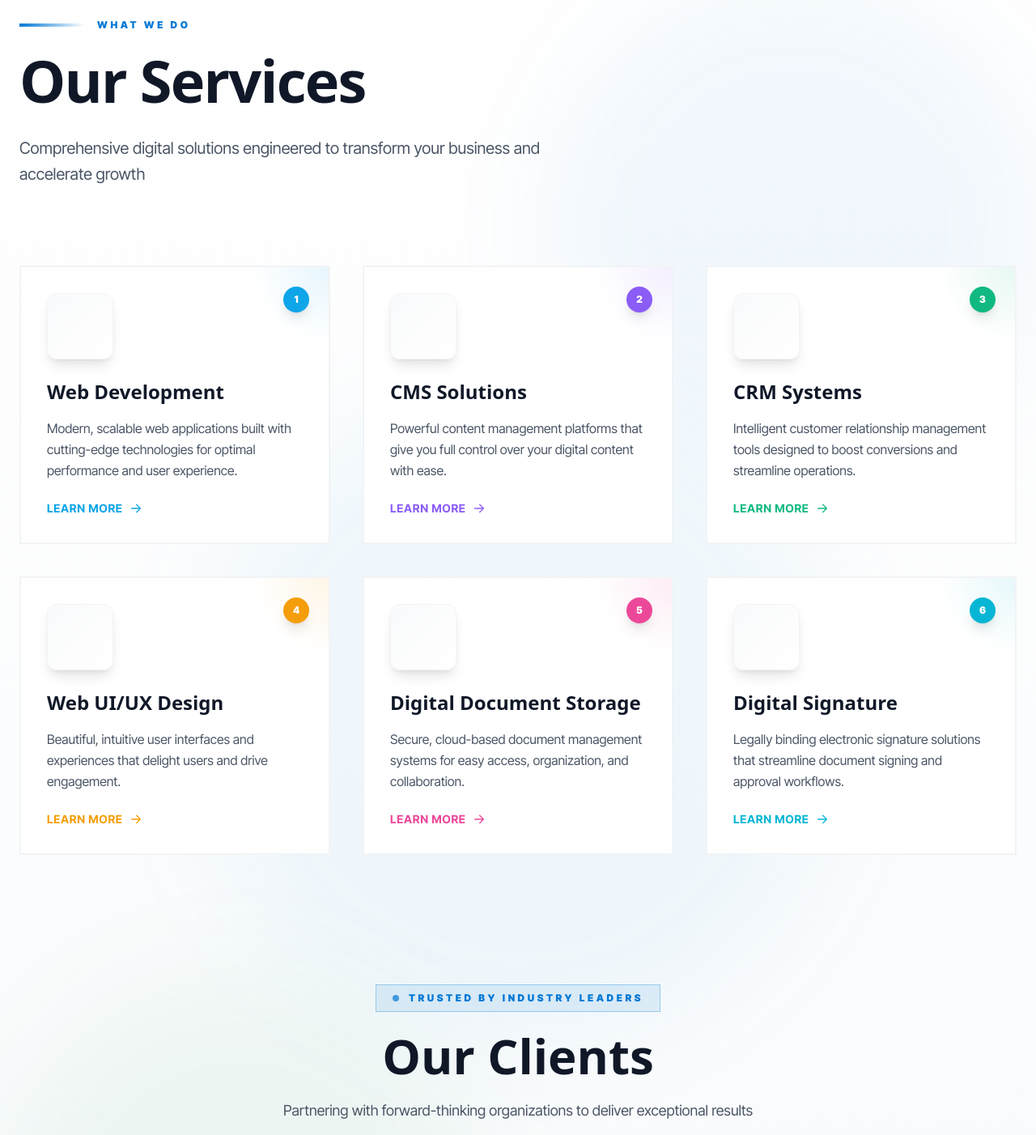
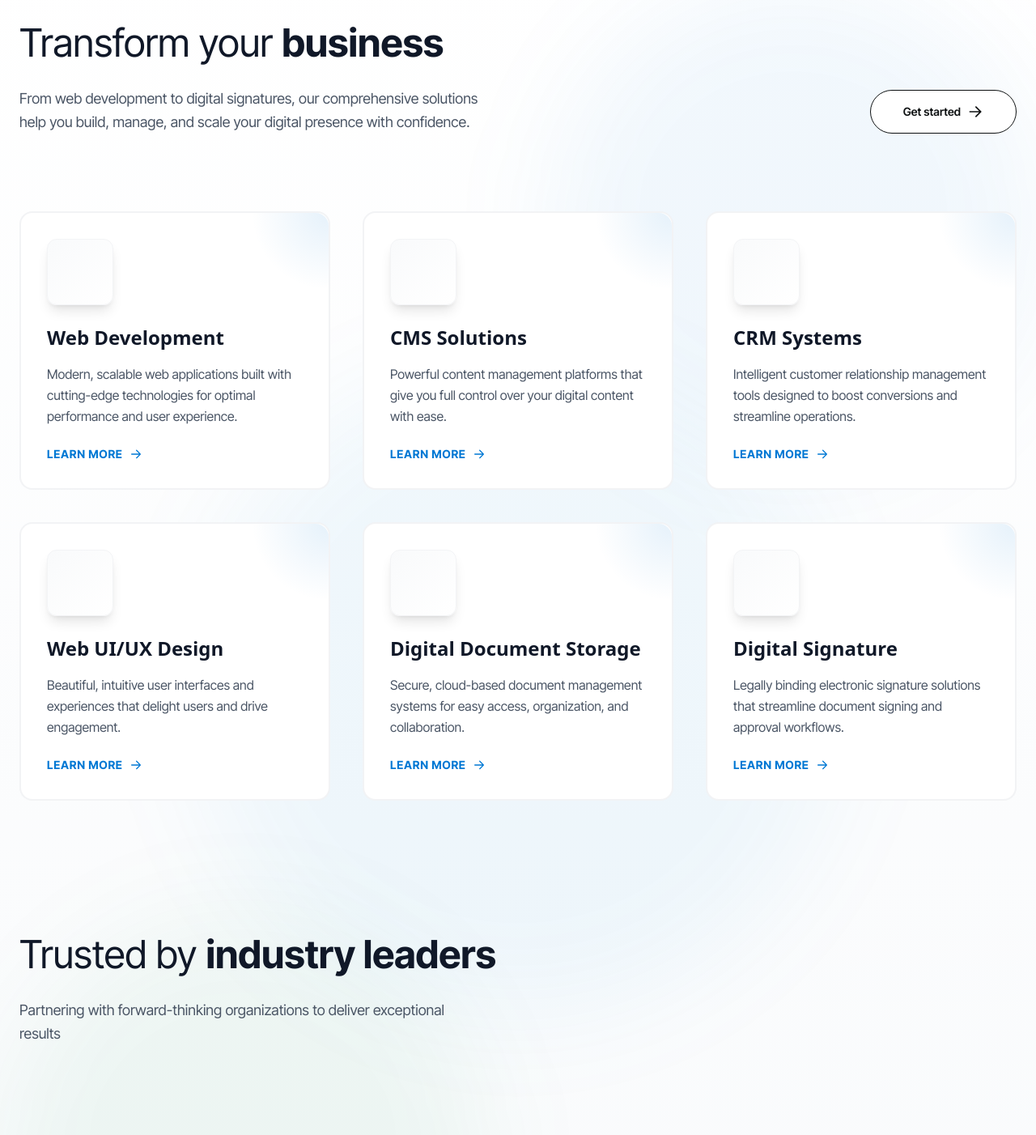
Before and after one commit to DucAnhLo/GVS-Website, a Next.js app: page / in a window 1280 px wide. Shown: the part 880-2282 px from the top of the page at 81% size. Built offline with nearby package versions, Linux system fonts and the light colour scheme; some icons are missing.

Commit message:
fix our services

```diff
--- a/src/components/Services.jsx
+++ b/src/components/Services.jsx
@@ -1,10 +1,72 @@
 'use client'
-import React, { useEffect, useRef } from 'react';
+import React, { useRef, useState, useEffect } from 'react';
 import { Icon } from '@iconify/react';
 import Link from 'next/link';
 
 const Services = () => {
-  const marqueeRef = useRef(null);
+  const [visibleCards, setVisibleCards] = useState(new Set());
+  const [isHeaderVisible, setIsHeaderVisible] = useState(false);
+  const [isClientsVisible, setIsClientsVisible] = useState(false);
+  const cardRefs = useRef([]);
+  const headerRef = useRef(null);
+  const clientsRef = useRef(null);
+
+  useEffect(() => {
+    // Observer for header
+    const headerObserver = new IntersectionObserver(
+      (entries) => {
+        entries.forEach((entry) => {
+          if (entry.isIntersecting) {
+            setIsHeaderVisible(true);
+          }
+        });
+      },
+      { threshold: 0.1, rootMargin: '0px 0px -50px 0px' }
+    );
+
+    if (headerRef.current) {
+      headerObserver.observe(headerRef.current);
+    }
+
+    // Observer for clients section
+    const clientsObserver = new IntersectionObserver(
+      (entries) => {
+        entries.forEach((entry) => {
+          if (entry.isIntersecting) {
+            setIsClientsVisible(true);
+          }
+        });
+      },
+      { threshold: 0.1, rootMargin: '0px 0px -50px 0px' }
+    );
+
+    if (clientsRef.current) {
+      clientsObserver.observe(clientsRef.current);
+    }
+
+    // Observers for cards
+    const cardObservers = cardRefs.current.map((ref, index) => {
+      const observer = new IntersectionObserver(
+        (entries) => {
+          entries.forEach((entry) => {
+            if (entry.isIntersecting) {
+              setVisibleCards((prev) => new Set([...prev, index]));
+            }
+          });
+        },
+        { threshold: 0.1, rootMargin: '0px 0px -50px 0px' }
+      );
+
+      if (ref) observer.observe(ref);
+      return observer;
+    });
+
+    return () => {
+      headerObserver.disconnect();
+      clientsObserver.disconnect();
+      cardObservers.forEach((observer) => observer.disconnect());
+    };
+  }, []);
 
   // Client data - add logos later
   const clients = [
@@ -14,62 +76,47 @@ const Services = () => {
     { id: 4, name: 'Client 4', logo: '/clients/tpduk.jpg' },
   ];
 
+  const azureBlue = '#0078D4';
+
   const services = [
     {
       icon: 'vscode-icons:file-type-reactjs',
       title: 'Web Development',
       description: 'Modern, scalable web applications built with cutting-edge technologies for optimal performance and user experience.',
-      color: '#0EA5E9',
-      bgGradient: 'from-sky-500/10 to-blue-500/5',
-      shadowColor: 'shadow-sky-500/20',
       slug: 'web-development'
     },
     {
       icon: 'fluent-color:content-view-32',
       title: 'CMS Solutions',
       description: 'Powerful content management platforms that give you full control over your digital content with ease.',
-      color: '#8B5CF6',
-      bgGradient: 'from-violet-500/10 to-purple-500/5',
-      shadowColor: 'shadow-violet-500/20',
       slug: 'cms-solutions'
     },
     {
       icon: 'flat-color-icons:workflow',
       title: 'CRM Systems',
       description: 'Intelligent customer relationship management tools designed to boost conversions and streamline operations.',
-      color: '#10B981',
-      bgGradient: 'from-emerald-500/10 to-green-500/5',
-      shadowColor: 'shadow-emerald-500/20',
       slug: 'crm-systems'
     },
     {
       icon: 'fluent-color:design-ideas-32',
       title: 'Web UI/UX Design',
       description: 'Beautiful, intuitive user interfaces and experiences that delight users and drive engagement.',
-      color: '#F59E0B',
-      bgGradient: 'from-amber-500/10 to-orange-500/5',
-      shadowColor: 'shadow-amber-500/20',
       slug: 'ui-ux-design'
     },
     {
       icon: 'fluent-color:document-24',
       title: 'Digital Document Storage',
       description: 'Secure, cloud-based document management systems for easy access, organization, and collaboration.',
-      color: '#EC4899',
-      bgGradient: 'from-pink-500/10 to-rose-500/5',
-      shadowColor: 'shadow-pink-500/20',
       slug: 'digital-document-storage'
     },
     {
       icon: 'flat-color-icons:signature',
       title: 'Digital Signature',
       description: 'Legally binding electronic signature solutions that streamline document signing and approval workflows.',
-      color: '#06B6D4',
-      bgGradient: 'from-cyan-500/10 to-teal-500/5',
-      shadowColor: 'shadow-cyan-500/20',
       slug: 'digital-signature'
     }
   ];
+
 
   return (
     <section className="relative py-32 bg-gradient-to-b from-white to-slate-50 dark:from-gray-900 dark:to-slate-900 overflow-hidden transition-colors duration-300">
@@ -79,23 +126,40 @@ const Services = () => {
       <div className="absolute top-1/2 left-1/2 -translate-x-1/2 -translate-y-1/2 w-[800px] h-[800px] bg-azure-cloud/5 rounded-full blur-3xl"></div>
 
       <div className="relative max-w-7xl mx-auto px-6">
-        {/* Section Header */}
-        <div className="mb-24">
-          <div className="flex items-center gap-4 mb-6" style={{ animation: 'fadeInUp 0.6s ease-out both' }}>
-            <div className="h-1 w-20 bg-gradient-to-r from-azure-blue to-transparent"></div>
-            <span className="text-xs font-black tracking-[0.3em] uppercase text-azure-blue">
-              What We Do
-            </span>
+        {/* Section Header - Minimalist Style */}
+        <div
+          ref={headerRef}
+          className={`mb-24 transition-all duration-700 ${
+            isHeaderVisible
+              ? 'opacity-100 translate-y-0'
+              : 'opacity-0 translate-y-12'
+          }`}
+        >
+          <div className="flex flex-col md:flex-row md:items-end md:justify-between gap-8">
+            <div>
+              <h2 className="text-4xl lg:text-5xl mb-6 text-gray-900 dark:text-white leading-tight">
+                <span className="font-normal">Transform your</span>{' '}
+                <span className="font-bold">business</span>
+              </h2>
+              <p className="text-lg text-gray-600 dark:text-gray-400 leading-relaxed max-w-xl">
+                From web development to digital signatures, our comprehensive solutions help you build, manage, and scale your digital presence with confidence.
+              </p>
+            </div>
+
+            {/* CTA Button */}
+            <div className="flex-shrink-0">
+              <Link
+                href="/contact"
+                className="inline-flex items-center gap-2 px-10 py-4 border border-brand-black bg-white text-brand-black text-sm font-semibold rounded-full hover:bg-brand-black hover:text-white transition-all group whitespace-nowrap"
+              >
+                <span>Get started</span>
+                <Icon
+                  icon="fluent:arrow-right-24-filled"
+                  className="w-5 h-5 transition-transform duration-300 group-hover:translate-x-1"
+                />
+              </Link>
+            </div>
           </div>
-          <h2 className="text-6xl lg:text-7xl font-black text-gray-900 dark:text-white mb-8 tracking-tight" style={{
-            fontFamily: 'system-ui, -apple-system, sans-serif',
-            animation: 'fadeInUp 0.6s ease-out 0.1s both'
-          }}>
-            Our Services
-          </h2>
-          <p className="text-xl text-gray-600 dark:text-slate-300 max-w-2xl leading-relaxed" style={{ animation: 'fadeInUp 0.6s ease-out 0.2s both' }}>
-            Comprehensive digital solutions engineered to transform your business and accelerate growth
-          </p>
         </div>
 
         {/* Services Grid - Staggered Cards */}
@@ -103,24 +167,16 @@ const Services = () => {
           {services.map((service, index) => {
             const CardContent = (
               <>
-                {/* Card with Deep Shadow */}
-                <div className={`relative h-full bg-white dark:bg-white/5 border-2 border-gray-200/50 dark:border-white/10 p-8 transition-all duration-500 hover:border-transparent hover:shadow-2xl ${service.shadowColor} hover:-translate-y-2`}>
+                {/* Card with Deep Shadow - Rounded */}
+                <div className="relative h-full bg-white dark:bg-white/5 border-2 border-gray-200/50 dark:border-white/10 p-8 rounded-2xl transition-all duration-500 hover:border-transparent hover:shadow-2xl hover:shadow-azure-blue/20 hover:-translate-y-2">
 
                 {/* Accent Corner */}
                 <div
-                  className="absolute top-0 right-0 w-24 h-24 opacity-10 transition-all duration-500 group-hover:opacity-20 group-hover:scale-110"
+                  className="absolute top-0 right-0 w-24 h-24 opacity-10 transition-all duration-500 group-hover:opacity-20 group-hover:scale-110 rounded-tr-2xl"
                   style={{
-                    background: `radial-gradient(circle at top right, ${service.color}, transparent 70%)`
+                    background: `radial-gradient(circle at top right, ${azureBlue}, transparent 70%)`
                   }}
                 ></div>
-
-                {/* Large Number Watermark */}
-                {/* <div
-                  className="absolute -bottom-4 -right-4 text-[120px] font-black leading-none opacity-5 pointer-events-none text-gray-900 dark:text-white"
-                  style={{ fontFamily: 'system-ui, -apple-system, sans-serif' }}
-                >
-                  {String(index + 1).padStart(2, '0')}
-                </div> */}
 
                 {/* Icon Container */}
                 <div className="relative mb-6">
@@ -130,16 +186,8 @@ const Services = () => {
                     {/* Icon Glow */}
                     <div
                       className="absolute inset-0 rounded-xl blur-xl opacity-0 group-hover:opacity-20 transition-opacity duration-500"
-                      style={{ backgroundColor: service.color }}
+                      style={{ backgroundColor: azureBlue }}
                     ></div>
-                  </div>
-
-                  {/* Service Number Badge */}
-                  <div
-                    className="absolute -top-2 -right-2 w-8 h-8 rounded-full flex items-center justify-center text-white text-xs font-black shadow-lg"
-                    style={{ backgroundColor: service.color }}
-                  >
-                    {index + 1}
                   </div>
                 </div>
 
@@ -156,7 +204,7 @@ const Services = () => {
                 </p>
 
                 {/* Learn More Link */}
-                <div className="flex items-center gap-2 text-sm font-bold uppercase tracking-wider transition-all duration-300" style={{ color: service.color }}>
+                <div className="flex items-center gap-2 text-sm font-bold uppercase tracking-wider transition-all duration-300" style={{ color: azureBlue }}>
                   <span className="transition-transform duration-300 group-hover:translate-x-1">Learn More</span>
                   <Icon
                     icon="fluent:arrow-right-24-filled"
@@ -166,8 +214,8 @@ const Services = () => {
 
                 {/* Bottom Accent Line */}
                 <div
-                  className="absolute bottom-0 left-0 h-1 w-0 transition-all duration-700 group-hover:w-full"
-                  style={{ backgroundColor: service.color }}
+                  className="absolute bottom-0 left-0 h-1 w-0 transition-all duration-700 group-hover:w-full rounded-bl-2xl"
+                  style={{ backgroundColor: azureBlue }}
                 ></div>
               </div>
               </>
@@ -176,10 +224,12 @@ const Services = () => {
             return (
               <div
                 key={index}
-                className="group"
-                style={{
-                  animation: `cardSlideIn 0.8s ease-out ${0.1 * index}s both`
-                }}
+                ref={(el) => (cardRefs.current[index] = el)}
+                className={`group transition-all duration-700 ${
+                  visibleCards.has(index)
+                    ? 'opacity-100 translate-y-0'
+                    : 'opacity-0 translate-y-12'
+                }`}
               >
                 {service.slug ? (
                   <Link href={`/services/${service.slug}`}>
@@ -194,29 +244,27 @@ const Services = () => {
         </div>
 
         {/* Clients Section */}
-        <div className="mt-40">
+        <div
+          ref={clientsRef}
+          className={`mt-40 transition-all duration-700 ${
+            isClientsVisible
+              ? 'opacity-100 translate-y-0'
+              : 'opacity-0 translate-y-12'
+          }`}
+        >
           {/* Header */}
-          <div className="text-center mb-16">
-            <div className="inline-flex items-center gap-3 px-5 py-2 bg-azure-blue/10 border border-azure-blue/30 mb-6">
-              <div className="w-2 h-2 bg-azure-blue rounded-full animate-pulse"></div>
-              <span className="text-xs font-black tracking-[0.3em] uppercase text-azure-blue">
-                Trusted By Industry Leaders
-              </span>
-            </div>
-            <h2 className="text-5xl lg:text-6xl font-black text-gray-900 dark:text-white mb-6" style={{ fontFamily: 'system-ui, -apple-system, sans-serif' }}>
-              Our Clients
+          <div className="mb-16">
+            <h2 className="text-4xl lg:text-5xl mb-6 text-gray-900 dark:text-white leading-tight">
+              <span className="font-normal">Trusted by</span>{' '}
+              <span className="font-bold">industry leaders</span>
             </h2>
-            <p className="text-lg text-gray-600 dark:text-slate-300 max-w-2xl mx-auto">
+            <p className="text-lg text-gray-600 dark:text-gray-400 leading-relaxed max-w-xl">
               Partnering with forward-thinking organizations to deliver exceptional results
             </p>
           </div>
 
           {/* Infinite Marquee */}
-          <div className="relative overflow-hidden py-8 bg-gray-50/50 dark:bg-white/5 backdrop-blur-sm transition-colors">
-            {/* Gradient Overlays */}
-            {/* <div className="absolute left-0 top-0 bottom-0 w-32 bg-gradient-to-r from-slate-50 to-transparent z-10"></div>
-            <div className="absolute right-0 top-0 bottom-0 w-32 bg-gradient-to-l from-slate-50 to-transparent z-10"></div> */}
-
+          <div className="relative overflow-hidden py-8">
             {/* Marquee Content */}
             <div className="flex gap-16 animate-marquee">
               {[...clients, ...clients, ...clients].map((client, index) => (
@@ -224,12 +272,16 @@ const Services = () => {
                   key={index}
                   className="flex-shrink-0 group"
                 >
-                  <div className="w-48 h-24 flex items-center justify-center transition-all duration-300">
+                  <div className="w-64 h-32 flex items-center justify-center transition-all duration-300">
                     {client.logo ? (
                       <img
                         src={client.logo}
                         alt={client.name}
-                        className="w-auto h-auto max-w-[140px] max-h-16 object-contain transition-all duration-300 group-hover:scale-110"
+                        className={`w-auto h-auto object-contain transition-all duration-300 group-hover:scale-110 ${
+                          client.logo.includes('AIG')
+                            ? 'max-w-[400px] max-h-48'
+                            : 'max-w-[200px] max-h-24'
+                        }`}
                       />
                     ) : (
                       <div className="flex flex-col items-center justify-center">
@@ -247,43 +299,20 @@ const Services = () => {
               ))}
             </div>
           </div>
-
-          {/* Stats Bar */}
-          {/* <div className="grid grid-cols-3 gap-6 mt-16 max-w-4xl mx-auto">
-            {[
-              { number: '50+', label: 'Happy Clients', icon: 'fluent:people-24-filled' },
-              { number: '200+', label: 'Projects Completed', icon: 'fluent:rocket-24-filled' },
-              { number: '15+', label: 'Years Experience', icon: 'fluent:trophy-24-filled' }
-            ].map((stat, index) => (
-              <div
-                key={index}
-                className="text-center p-6 bg-white/5 backdrop-blur-sm border border-white/10 shadow-sm hover:shadow-lg hover:border-white/20 transition-all duration-300 hover:-translate-y-1"
-                style={{ animation: `fadeInUp 0.6s ease-out ${0.2 + index * 0.1}s both` }}
-              >
-                <Icon icon={stat.icon} className="w-10 h-10 text-azure-blue mx-auto mb-3" />
-                <div className="text-4xl font-black text-white mb-2" style={{ fontFamily: 'system-ui, -apple-system, sans-serif' }}>
-                  {stat.number}
-                </div>
-                <div className="text-sm text-slate-400 font-medium uppercase tracking-wider">
-                  {stat.label}
-                </div>
-              </div>
-            ))}
-          </div> */}
         </div>
 
         {/* Bottom CTA */}
         <div className="text-center mt-20">
-          <a
-            href="#"
-            className="group inline-flex items-center gap-3 px-12 py-5 bg-gray-900 dark:bg-white text-white dark:text-gray-900 font-black text-sm tracking-wider uppercase transition-all duration-300 hover:bg-azure-blue hover:text-white hover:shadow-2xl hover:shadow-azure-blue/30 hover:-translate-y-1"
+          <Link
+            href="/services"
+            className="inline-flex items-center gap-2 px-10 py-4 border border-brand-black bg-white text-brand-black text-sm font-semibold rounded-full hover:bg-brand-black hover:text-white transition-all group"
           >
-            Explore All Services
+            <span>Explore all services</span>
             <Icon
               icon="fluent:arrow-right-24-filled"
-              className="w-5 h-5 transition-transform duration-300 group-hover:translate-x-2"
+              className="w-5 h-5 transition-transform duration-300 group-hover:translate-x-1"
             />
-          </a>
+          </Link>
         </div>
       </div>
 
@@ -320,7 +349,7 @@ const Services = () => {
         }
 
         .animate-marquee {
-          animation: marquee 30s linear infinite;
+          animation: marquee 15s linear infinite;
         }
 
         .animate-marquee:hover {
```
